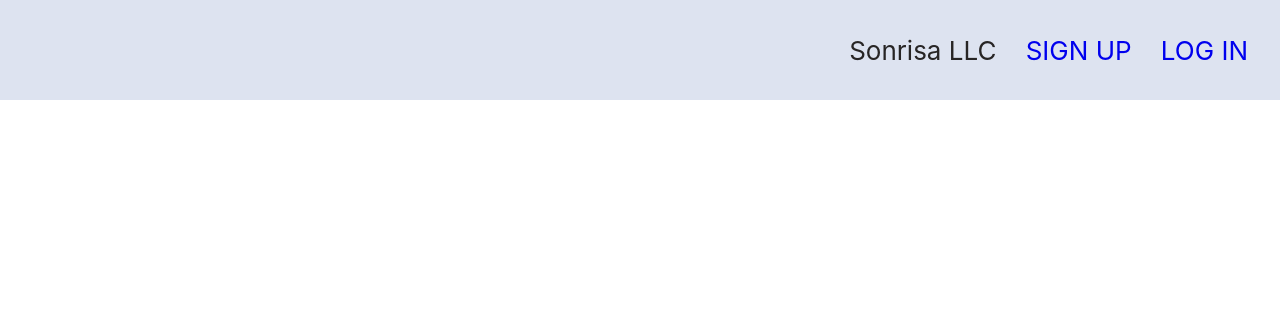
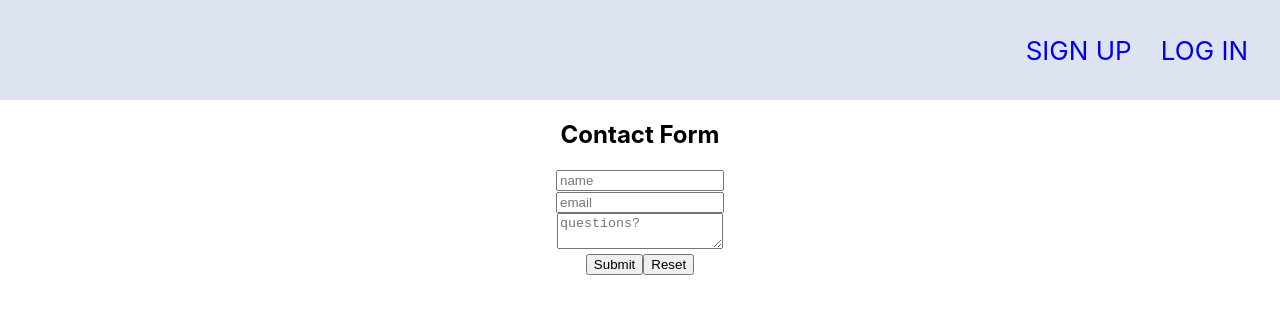
Before and after one commit to aprilkrg/sonrisa, a React (Create React App) app: page /contact in a window 1280 px wide. Shown: the top 314 px of the page. Built offline with nearby package versions, Linux system fonts and the light colour scheme.

Commit message:
render editable contact form and about component

```diff
--- /dev/null
+++ b/src/components/About/About.css
@@ -0,0 +1,4 @@
+.About {
+    display: flex;
+    flex-direction: column;
+}
--- /dev/null
+++ b/src/components/About/About.jsx
@@ -0,0 +1,18 @@
+import React, { Component } from 'react';
+import './About.css';
+
+class About extends Component{
+    render() {
+        return(
+            <div className='About'>
+                <h2>About Page</h2>
+                <div>theoretical approach</div>
+                <div>how I treat ... </div>
+                <div>trauma informed</div>
+                <div>lgbtqia affirming</div>
+            </div>
+        )
+    }
+}
+
+export default About;
--- /dev/null
+++ b/src/components/Contact/ContactForm.css
@@ -0,0 +1,9 @@
+.ContactForm {
+    display: flex;
+    flex-direction: column;
+}
+
+.ContactForm-name, .ContactForm-email, .ContactForm-question {
+    width: 10rem;
+
+}
--- /dev/null
+++ b/src/components/Contact/ContactForm.jsx
@@ -0,0 +1,21 @@
+import React, { Component } from 'react';
+import './ContactForm.css';
+
+class ContactForm extends Component{
+    render() {
+        return(
+            <div>
+                <h2>Contact Form</h2>
+                <form id='ContactForm' method='POST'>
+                    <input type='text' placeholder='name' className='ContactForm-name'></input><br></br>
+                    <input type='email' placeholder='email' className='ContactForm-email'></input><br></br>
+                    <textarea placeholder='questions?' className='ContactForm-question'></textarea><br></br>
+                    <input type='submit' value='Submit'></input>
+                    <input type='reset'></input>
+                </form>
+            </div>
+        )
+    }
+}
+
+export default ContactForm;
--- a/src/components/NavBar/NavBar.jsx
+++ b/src/components/NavBar/NavBar.jsx
@@ -10,7 +10,14 @@ class NavBar extends Component {
             <div className='NavBar'>
                 {userService.getUser() ?
                     <>
-                        <Link to='/logout' onClick={this.props.handleLogout} >LOG OUT</Link>
+                        <Link to='/logout' onClick={this.props.handleLogout} className='NavBar-link'>LOG OUT</Link>
+                        &nbsp;&nbsp;&nbsp;&nbsp;
+                        <Link to='/contact' className='NavBar-link'>CONTACT</Link>
+                        &nbsp;&nbsp;&nbsp;&nbsp;
+                        <Link to='/about' className='NavBar-link'>ABOUT</Link>
+                        &nbsp;&nbsp;&nbsp;&nbsp;
+                        <Link to='/' className='NavBar-link'>HOME</Link>
+                        &nbsp;&nbsp;&nbsp;&nbsp;
                         {userService.getUser().name ? `WELCOME, ${userService.getUser().name.toUpperCase()}` : ''}
                         &nbsp;&nbsp;&nbsp;&nbsp;
                     </>
--- a/src/pages/App/App.js
+++ b/src/pages/App/App.js
@@ -5,6 +5,8 @@ import NavBar from '../../components/NavBar/NavBar';
 import SignupPage from '../SignupPage/SignupPage';
 import LoginPage from '../LoginPage/LoginPage';
 import userService from '../../utils/userService';
+import About from '../../components/About/About';
+import ContactForm from '../../components/Contact/ContactForm';
 
 class App extends Component {
   state = {
@@ -35,8 +37,6 @@ class App extends Component {
     return (
       <div className="App">
         <header className="App-header">
-          Sonrisa LLC
-          &nbsp;&nbsp;&nbsp;
           <nav className="NavBar">
             <NavBar
              handleLogout={this.handleLogout}
@@ -58,8 +58,15 @@ class App extends Component {
                 handleSignupOrLogin={this.handleSignupOrLogin}
               />
             } />
-
-
+            <Route path='/contact' render={({ history }) =>
+              <ContactForm
+                history={history}
+              />
+            } />
+            <Route path='/about' render={({ history }) =>
+              <About
+              />
+            } />
           </Switch>
         </main>
       </div>
```
